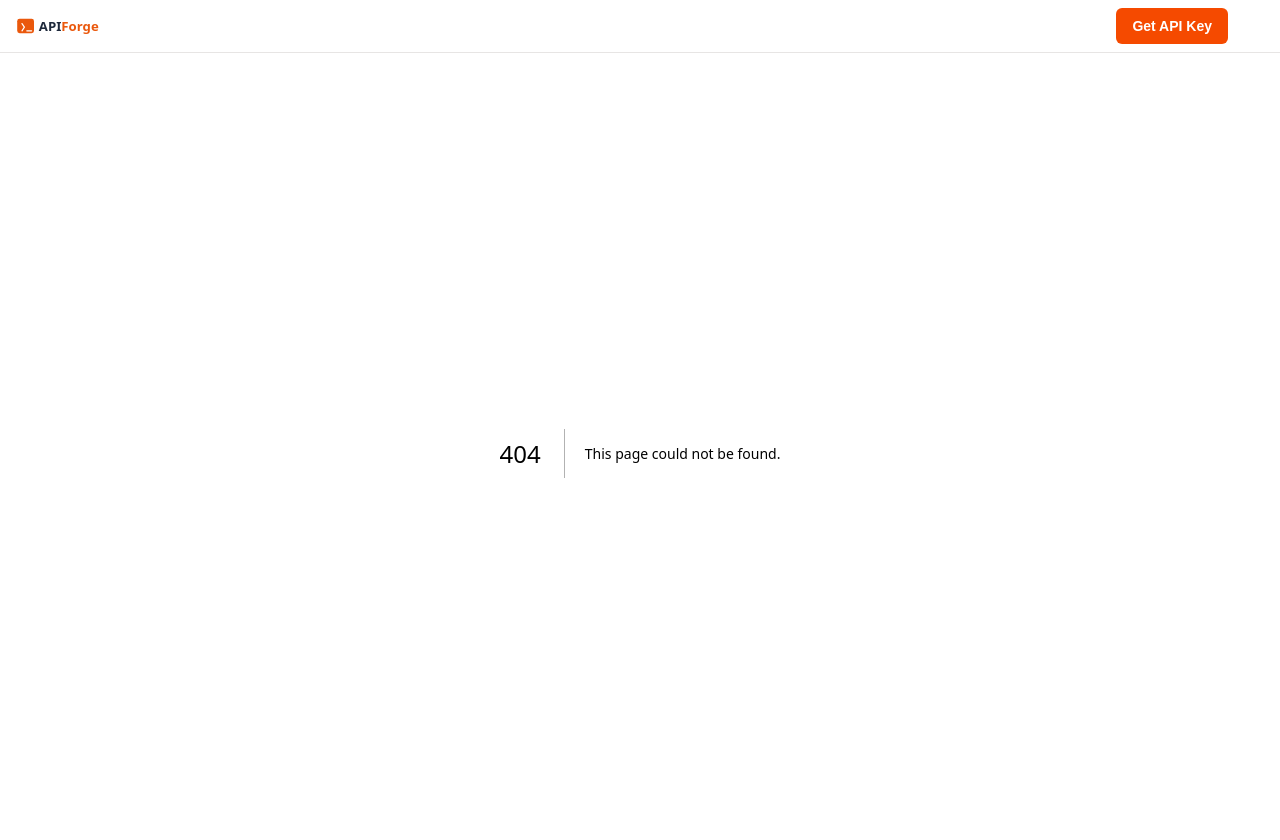
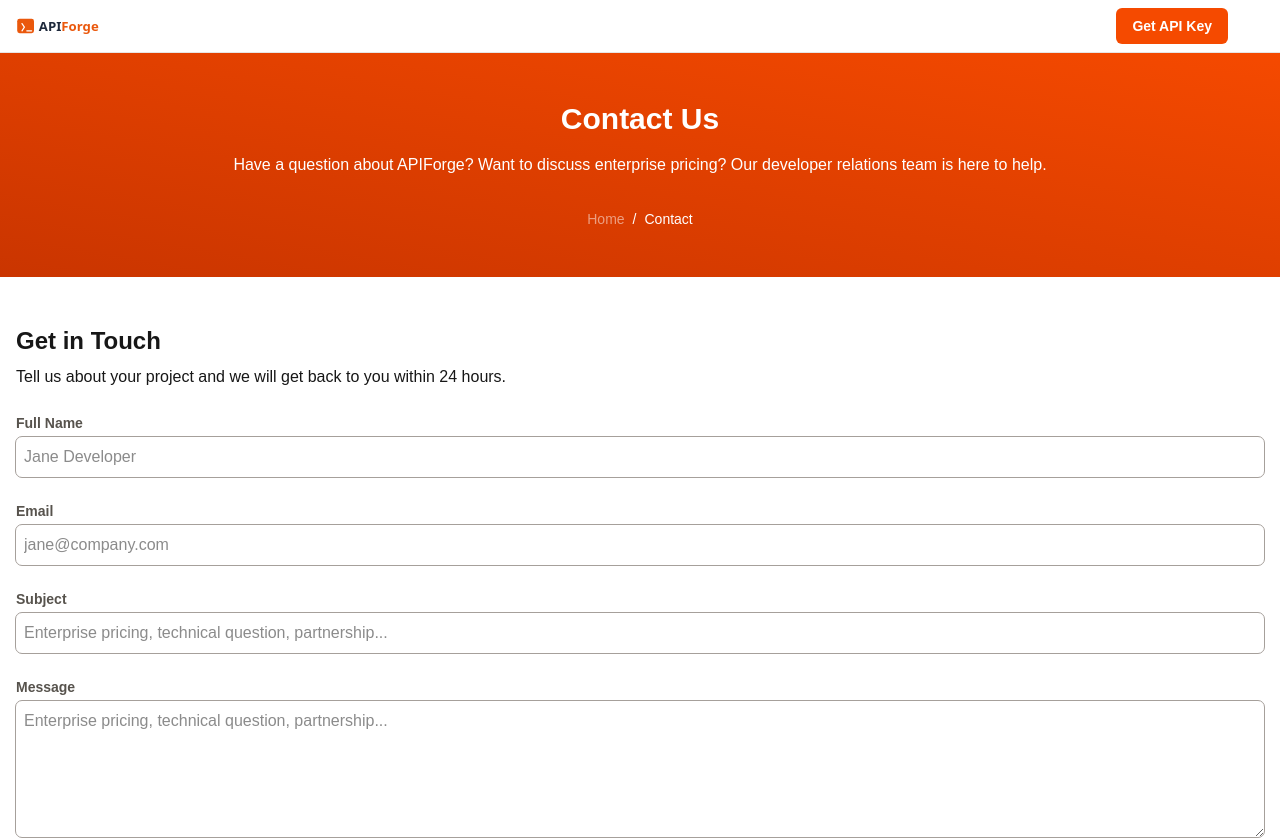
Before and after one commit to seesmof/API-Forge-Clone, a Next.js app in the folder src/: page /contact in a window 1280 px wide. Before the commit this address had no page. Shown: the top 840 px of the page. Built offline with nearby package versions, Linux system fonts and the light colour scheme; some icons are missing.

Commit message:
feat: add the contact section to contact page, start filling it in

```diff
--- a/src/app/blog/building-developer-portals/page.tsx
+++ b/src/app/blog/building-developer-portals/page.tsx
@@ -2,7 +2,6 @@ import NavigationSection from "@/components/blog/NavigationSection";
 import ShareSection from "@/components/blog/ShareSection";
 import Badge from "@/components/small/Badge";
 import Image from "next/image";
-import Link from "next/link";
 
 export default function Page() {
   return (
--- /dev/null
+++ b/src/app/contact/page.tsx
@@ -0,0 +1,11 @@
+import HeroSection from "@/components/contact/HeroSection";
+import ContactSection from "@/components/contact/ContactSection";
+
+export default function Page() {
+  return (
+    <>
+      <HeroSection />
+      <ContactSection />
+    </>
+  );
+}
--- /dev/null
+++ b/src/components/contact/ContactSection.tsx
@@ -0,0 +1,107 @@
+"use client";
+
+import { ArrowRight } from "@deemlol/next-icons";
+import { ReactNode, useState } from "react";
+
+interface FormInputContainerProps {
+  children: ReactNode;
+}
+
+const FormInputContainer = ({ children }: FormInputContainerProps) => {
+  return <div className="flex flex-col gap-1">{children}</div>;
+};
+
+export default function ContactSection() {
+  const [nameError, setNameError] = useState<boolean>(false);
+  const [emailError, setEmailError] = useState<boolean>(false);
+
+  return (
+    <section className="bg-white">
+      <div className="mx-auto max-w-7xl flex flex-col px-4 py-12">
+        <h2 className="font-bold text-2xl">Get in Touch</h2>
+        <p className="mt-2">
+          Tell us about your project and we will get back to you within 24
+          hours.
+        </p>
+        <form className="mt-6 flex flex-col gap-6">
+          <FormInputContainer>
+            <label
+              htmlFor="fullNameInput"
+              className="text-sm font-semibold text-stone-600"
+            >
+              Full Name
+            </label>
+            <input
+              type="text"
+              name="fullNameInput"
+              id="fullNameInput"
+              placeholder="Jane Developer"
+              className="outline outline-stone-400 focus:outline-2 focus:outline-orange-600 rounded-md p-2"
+              required
+            />
+            {nameError && (
+              <p className="text-red-600">This field is required.</p>
+            )}
+          </FormInputContainer>
+
+          <FormInputContainer>
+            <label
+              htmlFor="emailInput"
+              className="text-sm font-semibold text-stone-600"
+            >
+              Email
+            </label>
+            <input
+              type="email"
+              name="emailInput"
+              id="emailInput"
+              placeholder="jane@company.com"
+              className="outline outline-stone-400 focus:outline-2 focus:outline-orange-600 rounded-md p-2"
+              required
+            />
+            {emailError && (
+              <p className="text-red-600">This field is required.</p>
+            )}
+          </FormInputContainer>
+
+          <FormInputContainer>
+            <label
+              htmlFor="subjectInput"
+              className="text-sm font-semibold text-stone-600"
+            >
+              Subject
+            </label>
+            <input
+              type="text"
+              name="subjectInput"
+              id="subjectInput"
+              placeholder="Enterprise pricing, technical question, partnership..."
+              className="outline outline-stone-400 focus:outline-2 focus:outline-orange-600 rounded-md p-2"
+            />
+          </FormInputContainer>
+
+          <FormInputContainer>
+            <label
+              htmlFor="messageInput"
+              className="text-sm font-semibold text-stone-600"
+            >
+              Message
+            </label>
+            <textarea
+              name="messageInput"
+              id="messageInput"
+              rows={5}
+              placeholder="Enterprise pricing, technical question, partnership..."
+              className="outline outline-stone-400 focus:outline-2 focus:outline-orange-600 rounded-md p-2"
+              required
+            />
+          </FormInputContainer>
+
+          <button className="bg-orange-600 w-fit text-white font-semibold flex gap-1 items-center px-4 py-2 rounded-md shadow-orange-200 shadow-md duration-150 hover:bg-orange-700 cursor-pointer">
+            Send a Message <ArrowRight />
+          </button>
+        </form>
+      </div>
+    </section>
+  );
+}
--- /dev/null
+++ b/src/components/contact/HeroSection.tsx
@@ -0,0 +1,25 @@
+import Link from "next/link";
+
+export default function HeroSection() {
+  return (
+    <section className="bg-linear-to-bl from-orange-600 to-orange-700">
+      <div className="px-4 py-12 mx-auto max-w-7xl text-center flex flex-col text-white">
+        <h1 className="font-bold text-3xl">Contact Us</h1>
+        <p className="py-4">
+          Have a question about APIForge? Want to discuss enterprise pricing?
+          Our developer relations team is here to help.
+        </p>
+        <p className="text-sm mt-4 flex gap-2 self-center">
+          <Link
+            className="text-white/50 hover:text-white duration-150"
+            href="/"
+          >
+            Home
+          </Link>{" "}
+          <p>/</p>
+          <p>Contact</p>
+        </p>
+      </div>
+    </section>
+  );
+}
```
